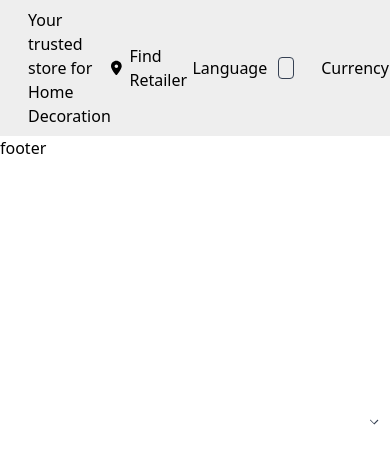
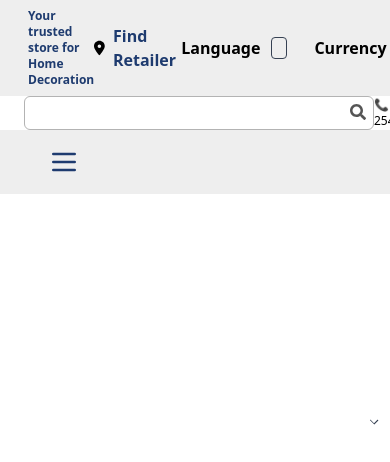
Before and after one commit to RobiulIslam08/litblinds, a React (Vite) app: page / in a window 390 px wide. Shown: the top 462 px of the page. Built offline with nearby package versions, Linux system fonts and the light colour scheme.

Commit message:
second and third nav design done

```diff
--- a/src/components/Navbar.jsx
+++ b/src/components/Navbar.jsx
@@ -1,12 +1,13 @@
+
 import React, { useState } from 'react';
-import { FaShoppingCart } from 'react-icons/fa';
+import { CiSearch } from 'react-icons/ci';
+import { FaSearch, FaShoppingCart } from 'react-icons/fa';
 import { FaLocationDot, FaUser } from 'react-icons/fa6';
 import { IoIosNotifications } from 'react-icons/io';
 import { IoCart, IoNotifications } from 'react-icons/io5';
 
 const Navbar = () => {
 	const [selectedLanguage, setSelectedLanguage] = useState("English");
-
 
 	const languages = ["English", "Español", "Français", "Arabic"];
 
@@ -18,54 +19,64 @@ const Navbar = () => {
 		"BRL", "MXN", "PLN", "THB", "MYR", "SGD", "HKD", "PHP", "IDR", "SAR",
 		"KWD", "EGP", "VND"
 	];
+	const [isOpen, setIsOpen] = useState(false);
+
+	const menuItems = [
+		{ name: 'Home', path: '/' },
+		{ name: 'Window Blinds', path: '/window-blinds' },
+		{ name: 'Wallpaper', path: '/wallpaper' },
+		{ name: 'Wall And Ceiling Panels', path: '/wall-ceiling-panels' },
+		{ name: 'PPVC Flooring (Vinyl Flooring)', path: '/pvc-flooring' },
+		{ name: 'Shop By Need/Room', path: '/shop-by-need' },
+		{ name: 'Shop By Features', path: '/shop-by-features' },
+		{ name: 'Help Center', path: '/help-center' },
+		{ name: 'Find Retailer', path: '/find-retailer' },
+	];
+
 
 	return (
 		<div className=''>
 			{/* first part */}
 			<div className='flex justify-between items-center bg-[#eeeeee] px-7 py-2'>
 				{/* left */}
-				<p>Your trusted store for Home Decoration</p>
+				<p className='text-primary font-semibold text-xs'>Your trusted store for Home Decoration</p>
 
 				{/* middle */}
 				<div className='flex items-center gap-2'>
 					<FaLocationDot />
-					<p>Find Retailer</p>
+					<p className='text-primary font-bold'>Find Retailer</p>
 				</div>
 
 				{/* right */}
 				<div className='flex items-center gap-6'>
 					{/* language */}
-
-					{/* language */}
 					<div className="flex items-center gap-2">
-  <p>Language</p>
+						<p className=' font-bold'>Language</p>
 						<div className="relative inline-block  p-[3px] ">
 							<select
 								value={selectedLanguage}
 								onChange={(e) => setSelectedLanguage(e.target.value)}
-      className="block appearance-none w-full  border px-[7px]  text-gray-700  rounded leading-tight focus:outline-none  "
+								className="block appearance-none w-full font-bold  border px-[7px]  text-gray-700  rounded leading-tight focus:outline-none  "
 							>
 								{languages.map((lang, index) => (
-        <option key={index} value={lang}>
+									<option key={index} value={lang} className='font-bold'>
 										{lang}
 									</option>
 								))}
 							</select>
-
 						</div>
 					</div>
 
-
 					{/* currency */}
 					<div className=" flex items-center  gap-2">
-						<p>Currency</p>
+						<p className=' font-bold'>Currency</p>
 						<select
 							value={currency}
 							onChange={(e) => setCurrency(e.target.value)}
-							className="block appearance-none w-full bg-white border  text-gray-700  px-[7px] rounded leading-tight focus:outline-none  "
+							className="block appearance-none w-full bg-white border font-bold text-gray-700  px-[7px] rounded leading-tight focus:outline-none  "
 						>
 							{currencies.map((cur, index) => (
-								<option key={index} value={cur}>
+								<option key={index} value={cur} className='font-bold'>
 									{cur}
 								</option>
 							))}
@@ -85,19 +96,132 @@ const Navbar = () => {
 					<div className='flex items-center gap-4 '>
 						<div className='flex flex-col items-center leading-2.5'>
 							<IoNotifications />
-							<p>notice</p>
+							<p className='text-xs'>notice</p>
 						</div>
 						<div className='flex flex-col items-center leading-2.5'>
 							<FaShoppingCart />
-							<p>cart</p>
+							<p className='text-xs'>cart</p>
 						</div>
 						<div className='flex flex-col items-center leading-2.5'>
 							<FaUser />
-							<p>user</p>
+							<p className='text-xs'>user</p>
 						</div>
 					</div>
 				</div>
 			</div>
+
+
+			{/* second part */}
+			<div className='flex justify-between items-center mx-6'>
+				{/* logo */}
+				<div className="">
+
+					<video
+						src="../../public/video.mp4" // Changed path
+						autoPlay
+						loop
+						muted
+
+
+						style={{ width: '150px', height: 'auto' }} // Explicit dimensions
+						className="w-full h-auto"
+					>
+						Your browser does not support the video tag.
+					</video>
+
+
+
+				</div>
+				{/* search input */}
+				<div className='relative inline-block'>
+					<input type="text" className=' border border-[#b3b3b3] outline-none w-[350px] rounded-md py-1 px-3' />
+					<FaSearch className='absolute right-2 top-2 text-[#555555] ' />
+				</div>
+				{/* call */}
+				<div className='flex gap-2 text-xs'>
+					<p>📞2547086262t </p>
+					<p>100% Satisfaction</p>
+					<p>Reasonable price</p>
+				</div>
+			</div>
+
+			{/* third nav */}
+			<nav className="bg-[#eeeeee]">
+      <div className="px-10  ">
+        <div className="flex items-center justify-between h-16">
+          {/* Desktop Menu */}
+          <div className="hidden md:flex items-center space-x-2">
+            {menuItems.map((item) => (
+              <a
+                key={item.name} // Use path as unique key
+                href={item.path}
+                className="text-primary font-bold hover:text-blue-600 text-sm px-3 py-2 transition-colors"
+              >
+                {item.name}
+              </a>
+            ))}
+          </div>
+
+          {/* Mobile Menu Button */}
+          <div className="md:hidden flex items-center">
+            <button
+              onClick={() => setIsOpen(!isOpen)}
+              className="text-primary hover:text-blue-600 p-2 rounded-lg transition-colors"
+              aria-expanded={isOpen}
+            >
+              {!isOpen ? (
+                <svg
+                  className="w-8 h-8"
+                  fill="none"
+                  stroke="currentColor"
+                  viewBox="0 0 24 24"
+                >
+                  <path
+                    strokeLinecap="round"
+                    strokeLinejoin="round"
+                    strokeWidth={2}
+                    d="M4 6h16M4 12h16M4 18h16"
+                  />
+                </svg>
+              ) : (
+                <svg
+                  className="w-8 h-8"
+                  fill="none"
+                  stroke="currentColor"
+                  viewBox="0 0 24 24"
+                >
+                  <path
+                    strokeLinecap="round"
+                    strokeLinejoin="round"
+                    strokeWidth={2}
+                    d="M6 18L18 6M6 6l12 12"
+                  />
+                </svg>
+              )}
+            </button>
+          </div>
+        </div>
+      </div>
+
+      {/* Mobile Menu */}
+      {isOpen && (
+        <div className="md:hidden bg-white border-t">
+          <div className="px-4 py-3 space-y-2">
+            {menuItems.map((item) => (
+              <a
+                key={item.path}
+                href={item.path}
+                className="block text-gray-700 hover:bg-gray-100 px-3 py-2 rounded-lg"
+                onClick={() => setIsOpen(false)}
+              >
+                {item.name}
+              </a>
+            ))}
+          </div>
+        </div>
+      )}
+    </nav>
+
 		</div>
 	);
 };
--- a/src/index.css
+++ b/src/index.css
@@ -1 +1,4 @@
 @import "tailwindcss";
+.text-primary {
+  @apply text-[#1e3b6f];
+}
--- a/src/layout/MainLayout.jsx
+++ b/src/layout/MainLayout.jsx
@@ -11,7 +11,7 @@ const MainLayout = () => {
 			<div className="w-[90%] mx-auto">
 			<Outlet></Outlet>
 			</div>
-			<Footer></Footer>
+			{/* <Footer></Footer> */}
 		</div>
 	);
 };
```
Also changed, not shown: 2 other files (tests, documents, lock files or other folders). Lines whose indentation alone changed are shown as unchanged.
